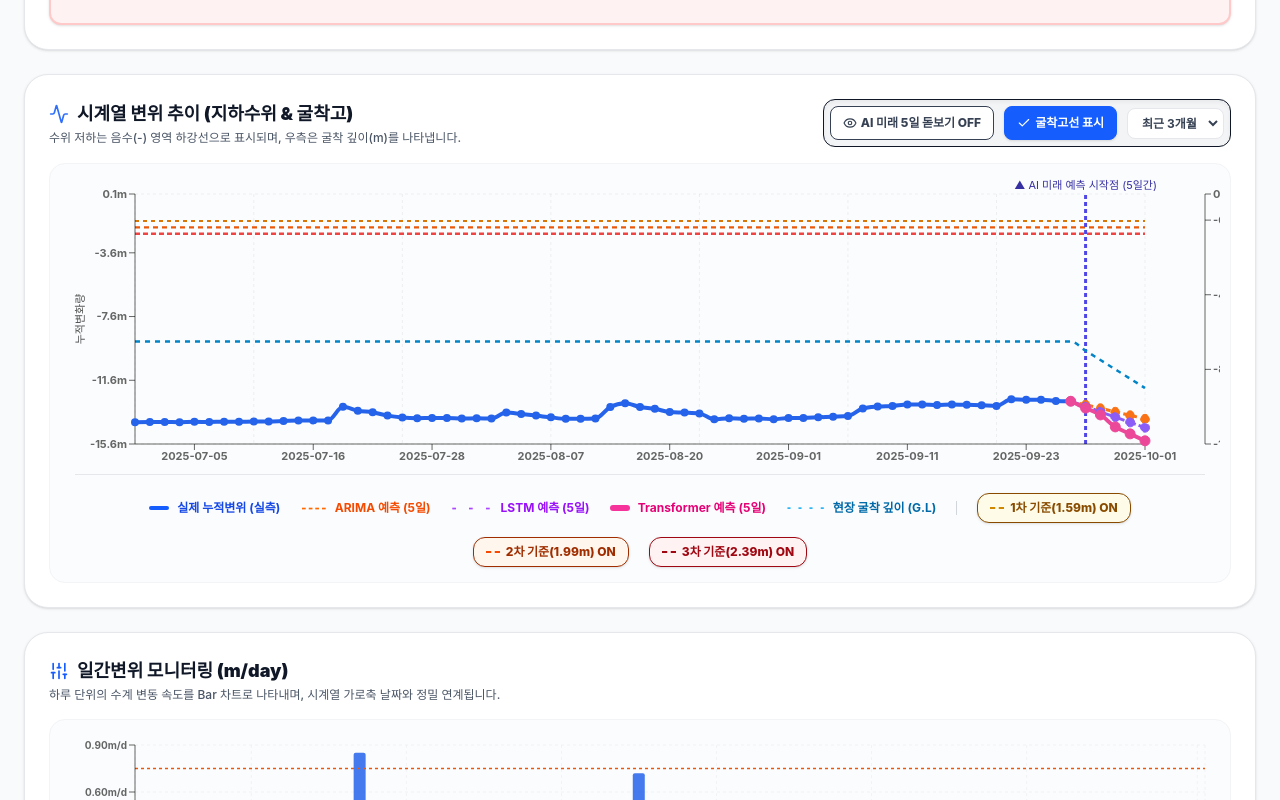
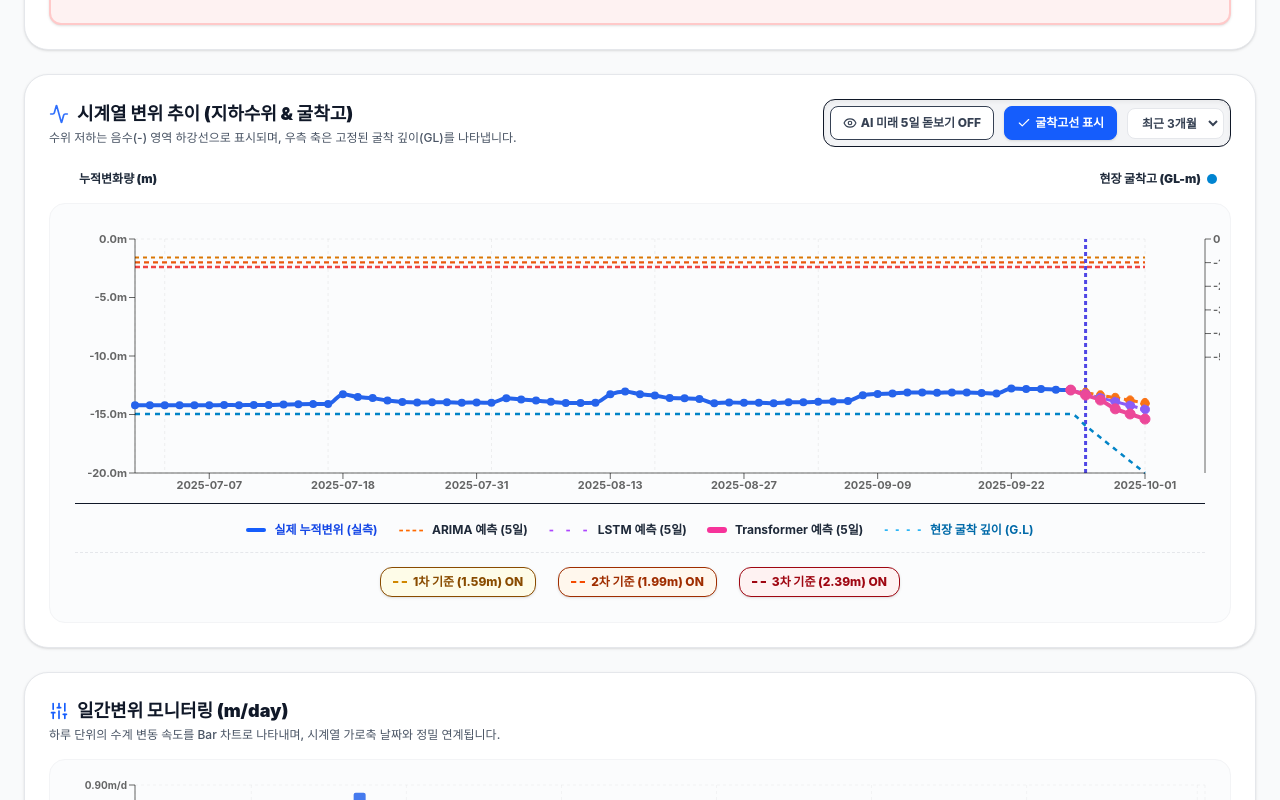
Before and after one commit to lhs007-create/waterlevel, a React (Vite) app: page / in a window 1280 px wide. Shown: the part 640-1440 px from the top of the page. Built offline with nearby package versions, Linux system fonts and the light colour scheme.

Commit message:
Feat: Set fixed Y-axis ranges (0 to -20m left, 0 to -5m right) and align horizontal labels above chart

```diff
--- a/src/App.jsx
+++ b/src/App.jsx
@@ -2,7 +2,7 @@ import React, { useState, useMemo } from 'react';
 import { groundwaterData } from './data/groundwaterData';
 import {
   ResponsiveContainer, ComposedChart, Line, Bar, XAxis, YAxis,
-  CartesianGrid, Tooltip, Legend, ReferenceLine, Label
+  CartesianGrid, Tooltip, Legend, ReferenceLine
 } from 'recharts';
 import {
   Activity, AlertTriangle, CheckCircle, Database, HelpCircle,
@@ -21,11 +21,11 @@ function App() {
   const [weatherImpact, setWeatherImpact] = useState(false); // 기상 데이터 연동 여부
   const [noiseFilter, setNoiseFilter] = useState(false); // 노이즈 필터링 여부
 
-  // [신설 차트 제어 설정]
+  // [차트 제어 설정]
   const [showExcavation, setShowExcavation] = useState(true); // 굴착 깊이선 표시 여부
   const [aiFocusMode, setAiFocusMode] = useState(false); // AI 돋보기 뷰 모드 여부
 
-  // [개별 관리기준선 토글 상태 추가]
+  // [개별 관리기준선 토글 상태]
   const [showLevel1, setShowLevel1] = useState(true);
   const [showLevel2, setShowLevel2] = useState(true);
   const [showLevel3, setShowLevel3] = useState(true);
@@ -212,47 +212,44 @@ function App() {
     return Math.round(val * Math.pow(10, precision)) / Math.pow(10, precision);
   }
 
-  // 5. 커스텀 범례 렌더러 (하단 범례에서 수평 기준선 개별 토글 제어)
+  // 5. 커스텀 범례 렌더러 (2단 수직 분할 및 수평 일렬 정렬 완벽 구현)
   const renderCustomLegend = (props) => {
-    const { payload } = props;
     return (
-      <div className="flex flex-wrap items-center justify-center gap-x-5 gap-y-3.5 pt-4.5 border-t border-gray-200 text-xs font-bold text-gray-800">
-        {/* 실제 수위 */}
+      <div className="pt-4.5 border-t border-gray-250 w-full flex flex-col items-center">
+
+        {/* 1층: 누적변위, ARIMA, LSTM, Transformer, 굴착고 기호 범례 수평 배치 */}
+        <div className="flex flex-wrap items-center justify-center gap-x-5 gap-y-2 mb-3.5 text-xs font-bold text-gray-800">
           <span className="flex items-center gap-2 text-blue-700">
             <span className="w-5 h-1 bg-blue-600 rounded inline-block"></span>
             {noiseFilter ? "실제 누적변위 (이동평균)" : "실제 누적변위 (실측)"}
           </span>
 
-        {/* ARIMA */}
-        <span className="flex items-center gap-2 text-orange-600">
-          <span className="flex items-center font-mono font-bold tracking-tighter text-orange-500">----</span>
+          <span className="flex items-center gap-2 text-orange-655">
+            <span className="flex items-center font-mono font-black tracking-tighter text-orange-500">----</span>
             ARIMA 예측 (5일)
           </span>
 
-        {/* LSTM */}
-        <span className="flex items-center gap-2 text-purple-600">
+          <span className="flex items-center gap-2 text-purple-650">
             <span className="flex items-center font-mono font-bold tracking-widest text-purple-500">- - -</span>
             LSTM 예측 (5일)
           </span>
 
-        {/* Transformer */}
-        <span className="flex items-center gap-2 text-pink-600">
+          <span className="flex items-center gap-2 text-pink-650">
             <span className="w-5 h-1.5 bg-pink-500 rounded inline-block"></span>
             Transformer 예측 (5일)
           </span>
 
-        {/* 굴착고 */}
           {showExcavation && (
             <span className="flex items-center gap-2 text-sky-700">
               <span className="flex items-center font-mono text-[10px] font-bold text-sky-500 tracking-tighter">- - - -</span>
               현장 굴착 깊이 (G.L)
             </span>
           )}
+        </div>
 
-        {/* 수직 구분 기둥 */}
-        <span className="w-px h-3.5 bg-gray-300"></span>
-
-        {/* 1차 관리기준 개별 토글 */}
+        {/* 2층: 1차, 2차, 3차 기준선 토글 버튼들을 단독 가로 일렬 정렬 배치 */}
+        <div className="flex items-center justify-center gap-x-5.5 pt-3.5 border-t border-dashed border-gray-200 text-xs font-extrabold w-full">
+          {/* 1차 관리기준 토글 */}
           <button
             onClick={() => setShowLevel1(!showLevel1)}
             className={`px-3 py-1.5 rounded-xl transition-all flex items-center gap-1.5 border shadow-sm ${
@@ -263,10 +260,10 @@ function App() {
             title="1차 관심 관리기준선 표시 토글"
           >
             <span className="w-3.5 h-0.5 border-t-2 border-dashed border-yellow-600 inline-block"></span>
-          1차 기준(1.59m) {showLevel1 ? 'ON' : 'OFF'}
+            1차 기준 (1.59m) {showLevel1 ? 'ON' : 'OFF'}
           </button>
 
-        {/* 2차 관리기준 개별 토글 */}
+          {/* 2차 관리기준 토글 */}
           <button
             onClick={() => setShowLevel2(!showLevel2)}
             className={`px-3 py-1.5 rounded-xl transition-all flex items-center gap-1.5 border shadow-sm ${
@@ -277,10 +274,10 @@ function App() {
             title="2차 주의 관리기준선 표시 토글"
           >
             <span className="w-3.5 h-0.5 border-t-2 border-dashed border-orange-600 inline-block"></span>
-          2차 기준(1.99m) {showLevel2 ? 'ON' : 'OFF'}
+            2차 기준 (1.99m) {showLevel2 ? 'ON' : 'OFF'}
           </button>
 
-        {/* 3차 관리기준 개별 토글 */}
+          {/* 3차 관리기준 토글 */}
           <button
             onClick={() => setShowLevel3(!showLevel3)}
             className={`px-3 py-1.5 rounded-xl transition-all flex items-center gap-1.5 border shadow-sm ${
@@ -291,8 +288,10 @@ function App() {
             title="3차 경계 관리기준선 표시 토글"
           >
             <span className="w-3.5 h-0.5 border-t-2 border-dashed border-red-650 inline-block"></span>
-          3차 기준(2.39m) {showLevel3 ? 'ON' : 'OFF'}
+            3차 기준 (2.39m) {showLevel3 ? 'ON' : 'OFF'}
           </button>
+        </div>
+
       </div>
     );
   };
@@ -300,7 +299,7 @@ function App() {
   return (
     <div className="min-h-screen bg-gray-50 text-gray-900 flex flex-col font-sans antialiased">
 
-      {/* 1. 상단 관제실 밝은 테마 헤더 */}
+      {/* 1. 상단 헤더 */}
       <header className="border-b border-gray-200 bg-white px-6 py-4 shadow-sm">
         <div className="max-w-7xl mx-auto flex flex-col md:flex-row md:items-center md:justify-between gap-4">
           <div className="flex items-center gap-3">
@@ -324,7 +323,7 @@ function App() {
           </div>
 
           <div className="flex items-center gap-3">
-            {/* 고도화 토글 제어 영역 */}
+            {/* 고도화 토글 제어 */}
             <div className="flex items-center gap-2.5 text-xs bg-gray-100 p-1.5 rounded-xl border border-gray-300 shadow-inner">
               <button
                 onClick={() => setWeatherImpact(!weatherImpact)}
@@ -388,7 +387,7 @@ function App() {
 
           <div className="grid grid-cols-1 lg:grid-cols-3 gap-6">
 
-            {/* 왼쪽: 기본 속성 카드 */}
+            {/* 기본 속성 카드 */}
             <div className="bg-slate-50 border border-slate-200 rounded-2xl p-5 space-y-4">
               <h3 className="text-xs font-black text-slate-800 tracking-wider uppercase border-b border-slate-200 pb-1.5">기본 설비 속성</h3>
               <div className="grid grid-cols-2 gap-y-3.5 text-xs font-semibold text-gray-800">
@@ -414,7 +413,7 @@ function App() {
               </div>
             </div>
 
-            {/* 중간: 안전관리기준 임계치 리디자인 */}
+            {/* 안전관리기준 임계치 리디자인 */}
             <div className="bg-slate-50 border border-slate-200 rounded-2xl p-5 space-y-4">
               <h3 className="text-xs font-black text-slate-850 tracking-wider uppercase border-b border-slate-200 pb-1.5">안전 관리 기준 대비 현황</h3>
 
@@ -485,7 +484,7 @@ function App() {
               </div>
             </div>
 
-            {/* 오른쪽: BM 참고 정보 및 실시간 안전 진단 */}
+            {/* BM 참고 정보 및 실시간 안전 진단 */}
             <div className="bg-slate-50 border border-slate-200 rounded-2xl p-5 flex flex-col justify-between space-y-4">
               <div className="space-y-3">
                 <h3 className="text-xs font-black text-slate-800 tracking-wider uppercase border-b border-slate-200 pb-1.5">참고 사항 및 수직 기준</h3>
@@ -497,7 +496,7 @@ function App() {
                   <p className="text-sm font-bold text-blue-700 pl-4">
                     {currentInstrument.bmInfo}
                   </p>
-                  <p className="text-[10px] text-gray-650 pl-4 leading-relaxed font-semibold">
+                  <p className="text-[10px] text-gray-655 pl-4 leading-relaxed font-semibold">
                     관상단 수평 계측고 결정을 위해 지정된 국가 및 현장 수준점 기준값 정보입니다.
                   </p>
                 </div>
@@ -515,7 +514,7 @@ function App() {
 
           </div>
 
-          {/* 이상 경보 문구 상단 표출 */}
+          {/* 이상 경보 문구 */}
           {safetyStatus.level !== '안전' && (
             <div className="p-4.5 rounded-xl bg-red-50 border-2 border-red-200 flex items-center gap-3.5 text-xs leading-relaxed text-red-900 shadow-sm">
               <AlertTriangle className="w-6 h-6 shrink-0 text-red-650 animate-bounce" />
@@ -524,7 +523,7 @@ function App() {
           )}
         </section>
 
-        {/* 4. 시계열 변위 추이 차트 (가로 전체 폭 독점) */}
+        {/* 4. 시계열 변위 추이 차트 */}
         <section className="bg-white p-6 rounded-3xl border border-gray-200 shadow-sm space-y-4">
           <div className="flex flex-col sm:flex-row sm:items-center sm:justify-between gap-4">
             <div>
@@ -533,11 +532,11 @@ function App() {
                 시계열 변위 추이 (지하수위 & 굴착고)
               </h3>
               <p className="text-xs text-gray-600 font-medium mt-0.5">
-                수위 저하는 음수(-) 영역 하강선으로 표시되며, 우측은 굴착 깊이(m)를 나타냅니다.
+                수위 저하는 음수(-) 영역 하강선으로 표시되며, 우측 축은 고정된 굴착 깊이(GL)를 나타냅니다.
               </p>
             </div>
 
-            {/* 신설 [차트 컨트롤 설정 패널] (돋보기 및 기능 제어 탑재, 불필요해진 중복 버튼 제거) */}
+            {/* 차트 컨트롤 설정 패널 */}
             <div className="flex flex-wrap items-center gap-2.5 text-xs bg-gray-100 p-1.5 rounded-xl border border-gray-250 shadow-inner">
               <button
                 onClick={() => setAiFocusMode(!aiFocusMode)}
@@ -580,9 +579,21 @@ function App() {
             </div>
           </div>
 
+          {/* 차트 상단 양 끝 가로형 축 라벨 신설 배치 (수평 고정 렌더링으로 겹침 완전 제거) */}
+          <div className="flex justify-between items-center text-xs font-black text-gray-800 px-3.5 pt-2">
+            <span className="flex items-center gap-1.5">
+              <span className="w-2.5 h-2.5 bg-blue-650 rounded-full inline-block"></span>
+              누적변화량 (m)
+            </span>
+            <span className="flex items-center gap-1.5 text-right">
+              현장 굴착고 (GL-m)
+              <span className="w-2.5 h-2.5 bg-sky-600 rounded-full inline-block"></span>
+            </span>
+          </div>
+
           <div className="w-full h-[420px] bg-slate-50/50 p-2.5 rounded-2xl border border-gray-100">
             <ResponsiveContainer width="100%" height="100%">
-              <ComposedChart data={filteredData} margin={{ top: 20, right: 15, left: 15, bottom: 5 }}>
+              <ComposedChart data={filteredData} margin={{ top: 25, right: 15, left: 15, bottom: 15 }}>
                 <CartesianGrid strokeDasharray="3 3" stroke="rgba(0,0,0,0.06)" />
                 <XAxis
                   dataKey="date"
@@ -590,28 +601,22 @@ function App() {
                   fontSize={11}
                   fontWeight="bold"
                   tickLine={true}
-                  minTickGap={50}
+                  minTickGap={60}
                 />
 
-                {/* 좌측 Y축: 누적변화량(m) - 포맷팅 적용으로 자릿수 겹침 버그 완벽 수정 */}
+                {/* 좌측 Y축: 누적변화량(m) - 도메인 [0 ~ -20m], 간격 -5m 고정 적용 */}
                 <YAxis
                   yAxisId="left"
                   stroke="rgba(0,0,0,0.6)"
                   fontSize={11}
                   fontWeight="bold"
                   tickLine={true}
-                  domain={['dataMin - 0.2', 0.1]}
+                  domain={[-20, 0]}
+                  ticks={[0, -5, -10, -15, -20]}
                   tickFormatter={(v) => Number(v).toFixed(1) + 'm'}
-                >
-                  <Label
-                    value="누적변화량"
-                    angle={-90}
-                    position="insideLeft"
-                    style={{ textAnchor: 'middle', fill: 'rgba(0,0,0,0.7)', fontSize: 11, fontWeight: 'black' }}
                 />
-                </YAxis>
 
-                {/* 우측 Y축: 굴착 깊이(m) - 상시 마운트로 범례 수치 멸실 방지 */}
+                {/* 우측 Y축: 굴착 깊이(m) - 도메인 [0 ~ -5m], 간격 -1m 고정 적용 및 상시 표출 */}
                 <YAxis
                   yAxisId="right"
                   orientation="right"
@@ -619,18 +624,12 @@ function App() {
                   fontSize={11}
                   fontWeight="bold"
                   tickLine={true}
-                  domain={['dataMin - 3', 0.5]}
+                  domain={[-5, 0]}
+                  ticks={[0, -1, -2, -3, -4, -5]}
                   tickFormatter={(v) => Number(v).toFixed(1) + 'm'}
-                >
-                  <Label
-                    value="굴착 깊이 (G.L)"
-                    angle={90}
-                    position="insideRight"
-                    style={{ textAnchor: 'middle', fill: 'rgba(0,0,0,0.7)', fontSize: 11, fontWeight: 'black' }}
                 />
-                </YAxis>
 
-                {/* 강수량 전용 독립 Y축 생성 (굴착고 축 찌부러짐 차단) */}
+                {/* 강수량 전용 독립 Y축 (굴착고 찌부러짐 차단용 보이지 않는 축) */}
                 <YAxis
                   yAxisId="rain"
                   orientation="right"
@@ -682,7 +681,7 @@ function App() {
                   }}
                 />
 
-                {/* 1. 기상청 강수 데이터 연동 */}
+                {/* 기상청 강수 연동 */}
                 {weatherImpact && (
                   <Bar
                     yAxisId="rain"
@@ -694,7 +693,7 @@ function App() {
                   />
                 )}
 
-                {/* 2. 관리기준 수평 임계선 (토글 상태에 맞춰 렌더링, 불필요한 라벨 제거) */}
+                {/* 관리기준 수평 임계선 (개별 토글 적용, 텍스트 라벨 제거) */}
                 {showLevel1 && (
                   <ReferenceLine
                     yAxisId="left"
@@ -723,7 +722,7 @@ function App() {
                   />
                 )}
 
-                {/* AI 예측 구간 수직 구분선 */}
+                {/* AI 예측 구간 구분선 */}
                 {safetyStatus.forecastStartDate && (
                   <ReferenceLine
                     yAxisId="left"
@@ -731,18 +730,10 @@ function App() {
                     stroke="#4f46e5"
                     strokeWidth={3}
                     strokeDasharray="4 3"
-                  >
-                    <Label
-                      value="▲ AI 미래 예측 시작점 (5일간)"
-                      position="top"
-                      fill="#3730a3"
-                      fontSize={11}
-                      fontWeight="black"
                   />
-                  </ReferenceLine>
                 )}
 
-                {/* 3. 굴착고 라인 그래프 (토글 제어 연동) */}
+                {/* 굴착고 그래프 선 */}
                 {showExcavation && (
                   <Line
                     yAxisId="right"
@@ -756,7 +747,7 @@ function App() {
                   />
                 )}
 
-                {/* 4. 실제 지하수위 누적변위량 */}
+                {/* 실제 누적변위 */}
                 <Line
                   yAxisId="left"
                   type="monotone"
@@ -769,7 +760,7 @@ function App() {
                   connectNulls
                 />
 
-                {/* 5. ARIMA 예측 */}
+                {/* ARIMA 예측 */}
                 <Line
                   yAxisId="left"
                   type="monotone"
@@ -782,7 +773,7 @@ function App() {
                   connectNulls
                 />
 
-                {/* 6. LSTM 예측 */}
+                {/* LSTM 예측 */}
                 <Line
                   yAxisId="left"
                   type="monotone"
@@ -795,7 +786,7 @@ function App() {
                   connectNulls
                 />
 
-                {/* 7. Transformer 예측 */}
+                {/* Transformer 예측 */}
                 <Line
                   yAxisId="left"
                   type="monotone"
@@ -807,14 +798,14 @@ function App() {
                   connectNulls
                 />
 
-                {/* 커스텀 범례 마운팅 */}
+                {/* 커스텀 범례 장착 */}
                 <Legend content={renderCustomLegend} />
               </ComposedChart>
             </ResponsiveContainer>
           </div>
         </section>
 
-        {/* 4-2. 일간변위 (m/day) 차트 (가로 전체 폭 독점) */}
+        {/* 일간변위 모니터링 */}
         <section className="bg-white p-6 rounded-3xl border border-gray-200 shadow-sm space-y-4">
           <div>
             <h3 className="text-lg font-black text-gray-900 flex items-center gap-2">
@@ -836,7 +827,7 @@ function App() {
                   fontSize={11}
                   fontWeight="bold"
                   tickLine={true}
-                  minTickGap={50}
+                  minTickGap={60}
                 />
                 <YAxis
                   stroke="rgba(0,0,0,0.6)"
@@ -846,7 +837,7 @@ function App() {
                   tickFormatter={(v) => Number(v).toFixed(2) + 'm/d'}
                 />
 
-                {/* 일간변위 기준 임계선 표시 (하단 개별 범례와 완전 연동) */}
+                {/* 일간변위 관리기준선 (토글과 완전 연동) */}
                 {showLevel1 && <ReferenceLine y={0.50} stroke="#d97706" strokeDasharray="3 3" strokeWidth={1.5} />}
                 {showLevel2 && <ReferenceLine y={0.75} stroke="#ea580c" strokeDasharray="3 3" strokeWidth={1.5} />}
                 {showLevel3 && <ReferenceLine y={1.00} stroke="#ef4444" strokeDasharray="3 3" strokeWidth={1.8} />}
@@ -869,7 +860,6 @@ function App() {
                   }}
                 />
 
-                {/* 일간변위 Bar */}
                 <Bar
                   dataKey={(d) => d.isForecast ? d.arimaRate : d.actualRate}
                   fill="rgba(37, 99, 235, 0.85)"
@@ -884,7 +874,7 @@ function App() {
           </div>
         </section>
 
-        {/* 5. 계측 데이터 테이블 섹션 */}
+        {/* 계측 데이터 테이블 */}
         <section className="bg-white rounded-3xl border border-gray-200 shadow-sm p-6 space-y-4">
           <div className="flex flex-col sm:flex-row sm:items-center sm:justify-between gap-4 pb-3 border-b border-gray-200">
             <div className="flex items-center gap-2.5">
@@ -945,7 +935,7 @@ function App() {
             </table>
           </div>
 
-          {/* 테이블 하단 페이징 컨트롤 */}
+          {/* 페이징 컨트롤 */}
           <div className="flex items-center justify-between pt-4 border-t border-gray-200 text-xs font-bold text-gray-700">
             <p className="text-gray-600">
               전체 {totalPages}페이지 중 {currentPage}페이지 표시
@@ -990,22 +980,22 @@ function App() {
           </div>
         </section>
 
-        {/* 6. AI 시점 예측 모델 고도화 분석 내용 (1열 3단 구성으로 전면 개편) */}
+        {/* AI 상세 분석 대장 (1열 3단 구성) */}
         <section className="bg-white rounded-3xl border border-gray-200 shadow-sm p-6 space-y-6">
           <div className="flex items-center gap-2.5 border-b border-gray-200 pb-3">
-            <span className="w-2.5 h-6 bg-indigo-600 rounded-full animate-pulse"></span>
+            <span className="w-2.5 h-6 bg-indigo-600 rounded-full"></span>
             <h2 className="text-xl font-black text-gray-950">지하수위계 AI 예측 알고리즘 상세 설명 대장</h2>
           </div>
 
           <div className="flex flex-col space-y-8 text-slate-800">
 
-            {/* ARIMA 상세 */}
+            {/* ARIMA */}
             <div className="bg-orange-50/40 border border-orange-200 rounded-3xl p-6 md:p-8 space-y-5 shadow-sm">
               <div className="flex items-center gap-3 border-b border-orange-200 pb-3">
                 <div className="p-2 rounded-xl bg-orange-100 border border-orange-250">
                   <Cpu className="w-6 h-6 text-orange-600" />
                 </div>
-                <h3 className="font-black text-gray-950 text-base md:text-lg">1. ARIMA (AutoRegressive Integrated Moving Average - 자기회귀 누적이동평균)</h3>
+                <h3 className="font-black text-gray-950 text-base md:text-lg">1. ARIMA (AutoRegressive Integrated Moving Average)</h3>
               </div>
 
               <div className="grid grid-cols-1 lg:grid-cols-2 gap-6 md:gap-8 text-xs md:text-sm leading-relaxed font-bold">
@@ -1054,13 +1044,13 @@ function App() {
               </div>
             </div>
 
-            {/* LSTM 상세 */}
+            {/* LSTM */}
             <div className="bg-purple-50/40 border border-purple-200 rounded-3xl p-6 md:p-8 space-y-5 shadow-sm">
               <div className="flex items-center gap-3 border-b border-purple-200 pb-3">
                 <div className="p-2 rounded-xl bg-purple-100 border border-purple-250">
                   <Cpu className="w-6 h-6 text-purple-600" />
                 </div>
-                <h3 className="font-black text-gray-950 text-base md:text-lg">2. LSTM (Long Short-Term Memory - 장단기 메모리 신경망)</h3>
+                <h3 className="font-black text-gray-950 text-base md:text-lg">2. LSTM (Long Short-Term Memory)</h3>
               </div>
 
               <div className="grid grid-cols-1 lg:grid-cols-2 gap-6 md:gap-8 text-xs md:text-sm leading-relaxed font-bold">
@@ -1109,13 +1099,13 @@ function App() {
               </div>
             </div>
 
-            {/* Transformer 상세 */}
+            {/* Transformer */}
             <div className="bg-pink-50/40 border border-pink-200 rounded-3xl p-6 md:p-8 space-y-5 shadow-sm">
               <div className="flex items-center gap-3 border-b border-pink-200 pb-3">
                 <div className="p-2 rounded-xl bg-pink-100 border border-pink-250">
                   <Cpu className="w-6 h-6 text-pink-650" />
                 </div>
-                <h3 className="font-black text-gray-950 text-base md:text-lg">3. Transformer (Attention-based Sequence Modeling - 어텐션 기반 예측 신경망)</h3>
+                <h3 className="font-black text-gray-950 text-base md:text-lg">3. Transformer</h3>
               </div>
 
               <div className="grid grid-cols-1 lg:grid-cols-2 gap-6 md:gap-8 text-xs md:text-sm leading-relaxed font-bold">
@@ -1169,7 +1159,7 @@ function App() {
 
       </main>
 
-      {/* 7. 하단 푸터 */}
+      {/* 하단 푸터 */}
       <footer className="border-t border-gray-200 bg-white py-4 px-6 text-center text-xs text-gray-500">
         <p className="font-semibold">© 2026 월곶-판교 복선전철 제4공구 현장 계측 시스템. (AI Groundwater Level Control Console)</p>
       </footer>
```
Lines whose indentation alone changed are shown as unchanged.
